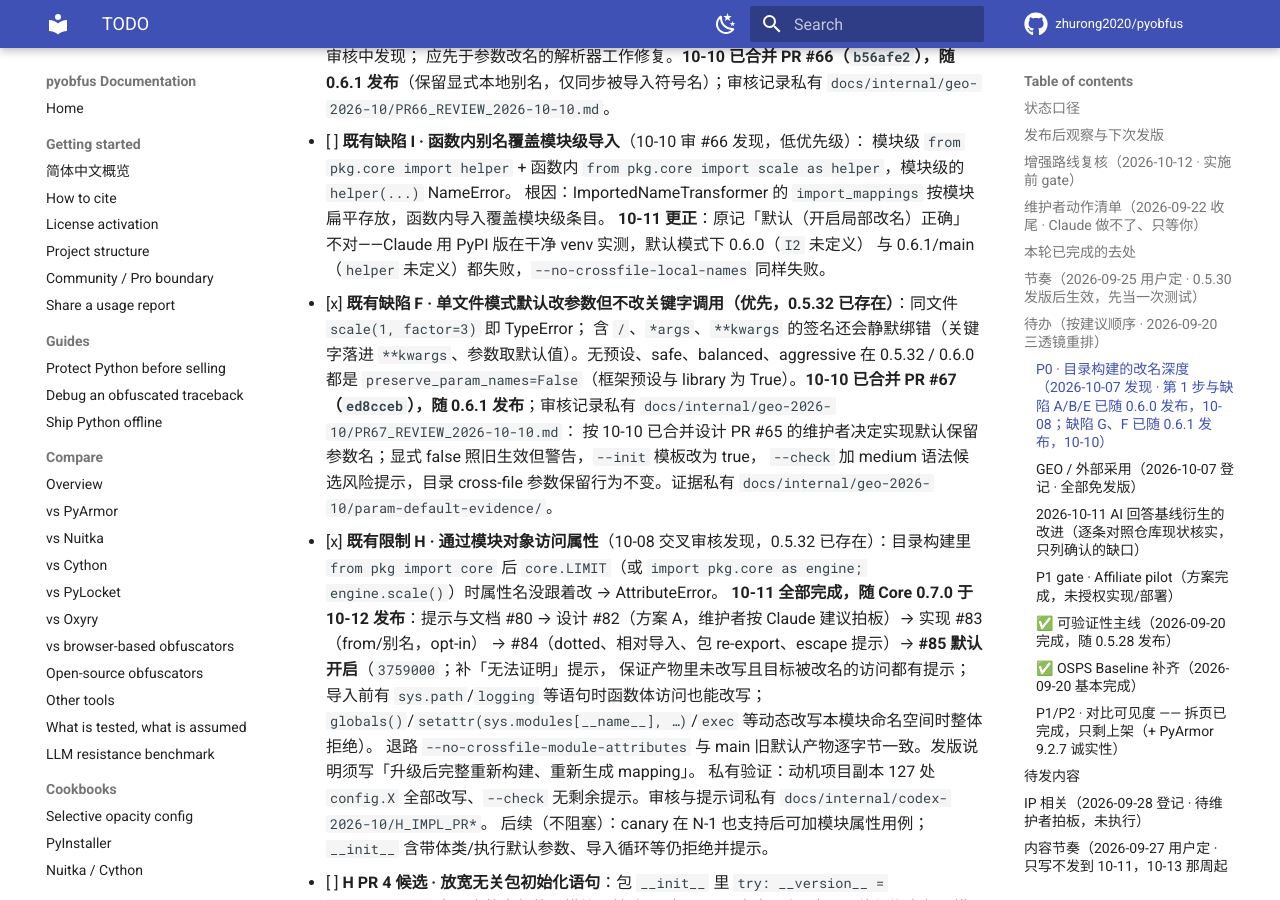
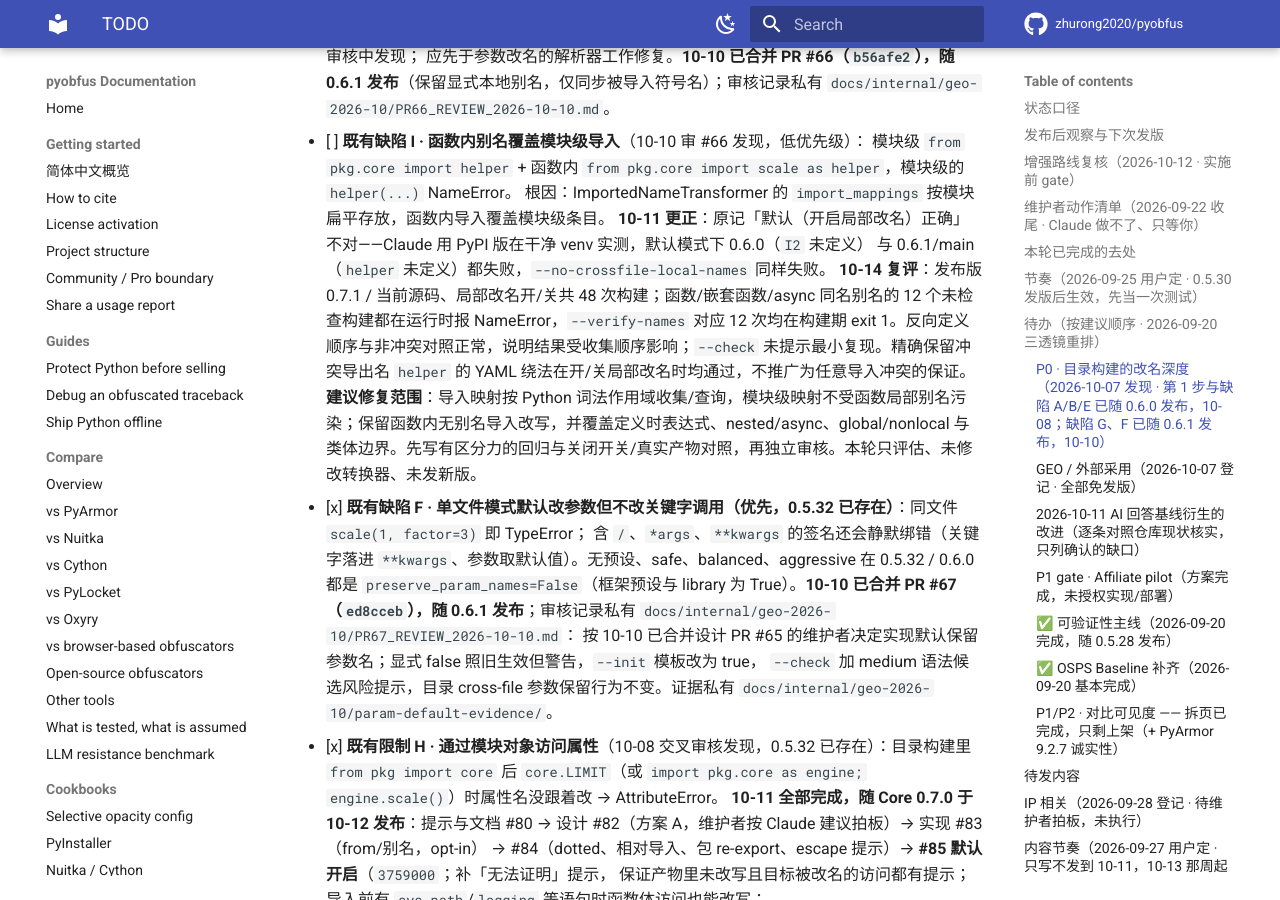
Before and after one commit to zhurong2020/pyobfus, an MkDocs documentation site: the page built from docs/TODO.md, in a window 1280 px wide and 900 px high, scrolled down 6716 px. Built offline with MkDocs 1.6.1 and Material for MkDocs 9.7.7, drawn with Linux system fonts in a browser that asks for light colours; comment, search, counter and statistics services are not loaded.

Commit message:
docs: record downstream name-check migration and defect I assessment

```diff
--- a/docs/TODO.md
+++ b/docs/TODO.md
@@ -188,6 +188,8 @@ provenance 项收拢为**一条主线抬为 P0**；**明确不追** PyArmor 的
       根因：ImportedNameTransformer 的 `import_mappings` 按模块扁平存放，函数内导入覆盖模块级条目。
       **10-11 更正**：原记「默认（开启局部改名）正确」不对——Claude 用 PyPI 版在干净 venv 实测，默认模式下 0.6.0（`I2` 未定义）
       与 0.6.1/main（`helper` 未定义）都失败，`--no-crossfile-local-names` 同样失败。
+      **10-14 复评**：发布版 0.7.1 / 当前源码、局部改名开/关共 48 次构建；函数/嵌套函数/async 同名别名的 12 个未检查构建都在运行时报 NameError，`--verify-names` 对应 12 次均在构建期 exit 1。反向定义顺序与非冲突对照正常，说明结果受收集顺序影响；`--check` 未提示最小复现。精确保留冲突导出名 `helper` 的 YAML 绕法在开/关局部改名时均通过，不推广为任意导入冲突的保证。
+      **建议修复范围**：导入映射按 Python 词法作用域收集/查询，模块级映射不受函数局部别名污染；保留函数内无别名导入改写，并覆盖定义时表达式、nested/async、global/nonlocal 与类体边界。先写有区分力的回归与关闭开关/真实产物对照，再独立审核。本轮只评估、未修改转换器、未发新版。
 - [x] **既有缺陷 F · 单文件模式默认改参数但不改关键字调用（优先，0.5.32 已存在）**：同文件 `scale(1, factor=3)` 即 TypeError；
       含 `/`、`*args`、`**kwargs` 的签名还会静默绑错（关键字落进 `**kwargs`、参数取默认值）。无预设、safe、balanced、aggressive
       在 0.5.32 / 0.6.0 都是 `preserve_param_names=False`（框架预设与 library 为 True）。**10-10 已合并 PR #67（`ed8cceb`），随 0.6.1 发布**；审核记录私有 `docs/internal/geo-2026-10/PR67_REVIEW_2026-10-10.md`：
```
Also changed, not shown: docs/CURRENT_PLAN_ZH.md (+2 -0 lines).
